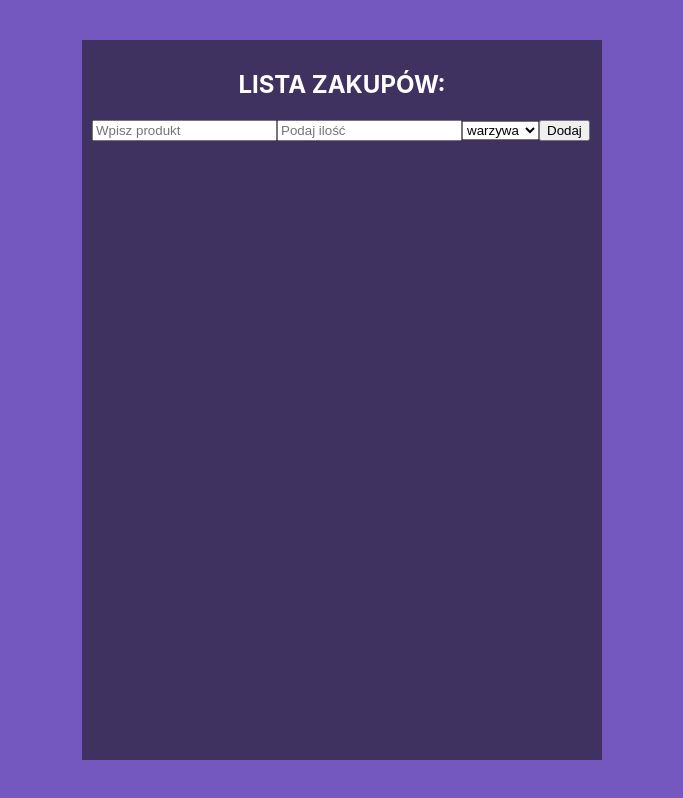
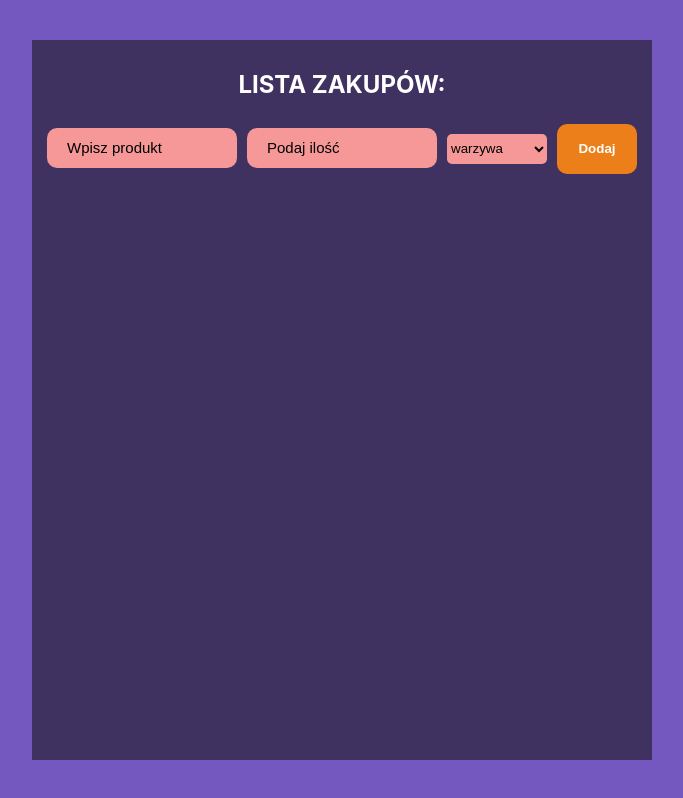
Before and after one commit to KonradGmur/Shopping-list-app, a React (Create React App) app: page / in a window 1280 px wide. Shown: the whole page, without its empty margins (298-981 px from the left). Built offline with nearby package versions, Linux system fonts and the light colour scheme.

Commit message:
Styling of the form buttons has been completed

```diff
--- a/src/App.css
+++ b/src/App.css
@@ -5,7 +5,7 @@ body {
 .App {
     background-color: #3f3160;
     min-height: 700px;
-    width: 500px;
+    width: 600px;
     margin: 40px auto;
     padding: 10px;
 }
@@ -15,3 +15,45 @@ h2 {
     color: white;
     text-transform: uppercase;
 }
+
+#to-do-list input {
+    background-color: rgb(246, 152, 152);
+    border: 0;
+    width: 150px;
+    height: 40px;
+    padding: 0 20px;
+    margin: 5px;
+    font-size: 15px;
+    border-radius: 10px;
+    color: #fff;
+}
+
+#to-do-list input::placeholder {
+    color: black;
+}
+
+#to-do-list input:focus,
+#to-do-list button:focus,
+#to-do-list select:focus {
+    outline: none;
+}
+
+#to-do-list button {
+    height: 50px;
+    width: 80px;
+    margin: 5px;
+    border: 0;
+    border-radius: 10px;
+    background-color: rgb(236, 127, 26);
+    font-weight: bold;
+    color: #fff;
+}
+
+#to-do-list select {
+    background-color: rgb(246, 152, 152);
+    height: 30px;
+    width: 100px;
+    margin: 5px;
+    border: 0;
+    border-radius: 5px;
+}
```
